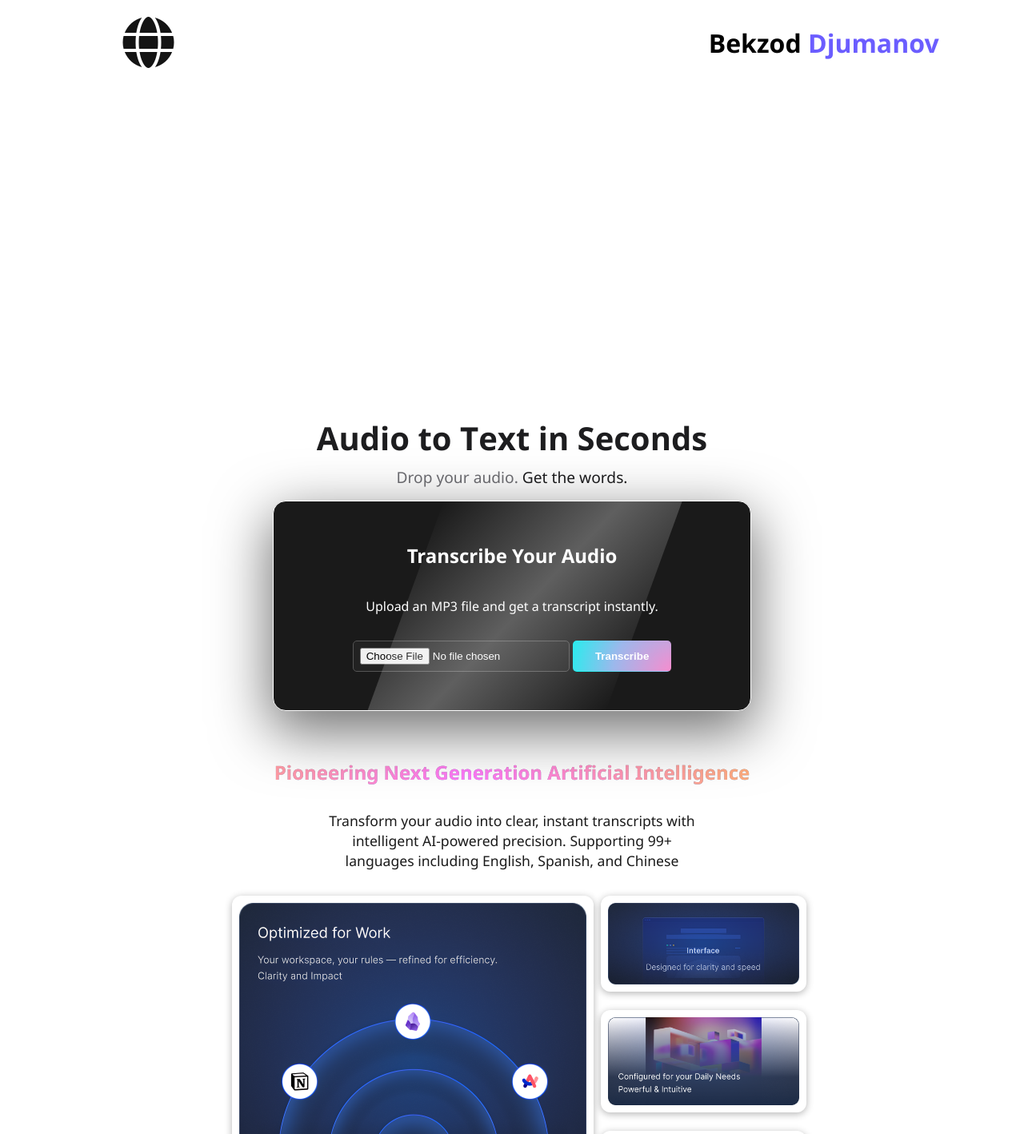
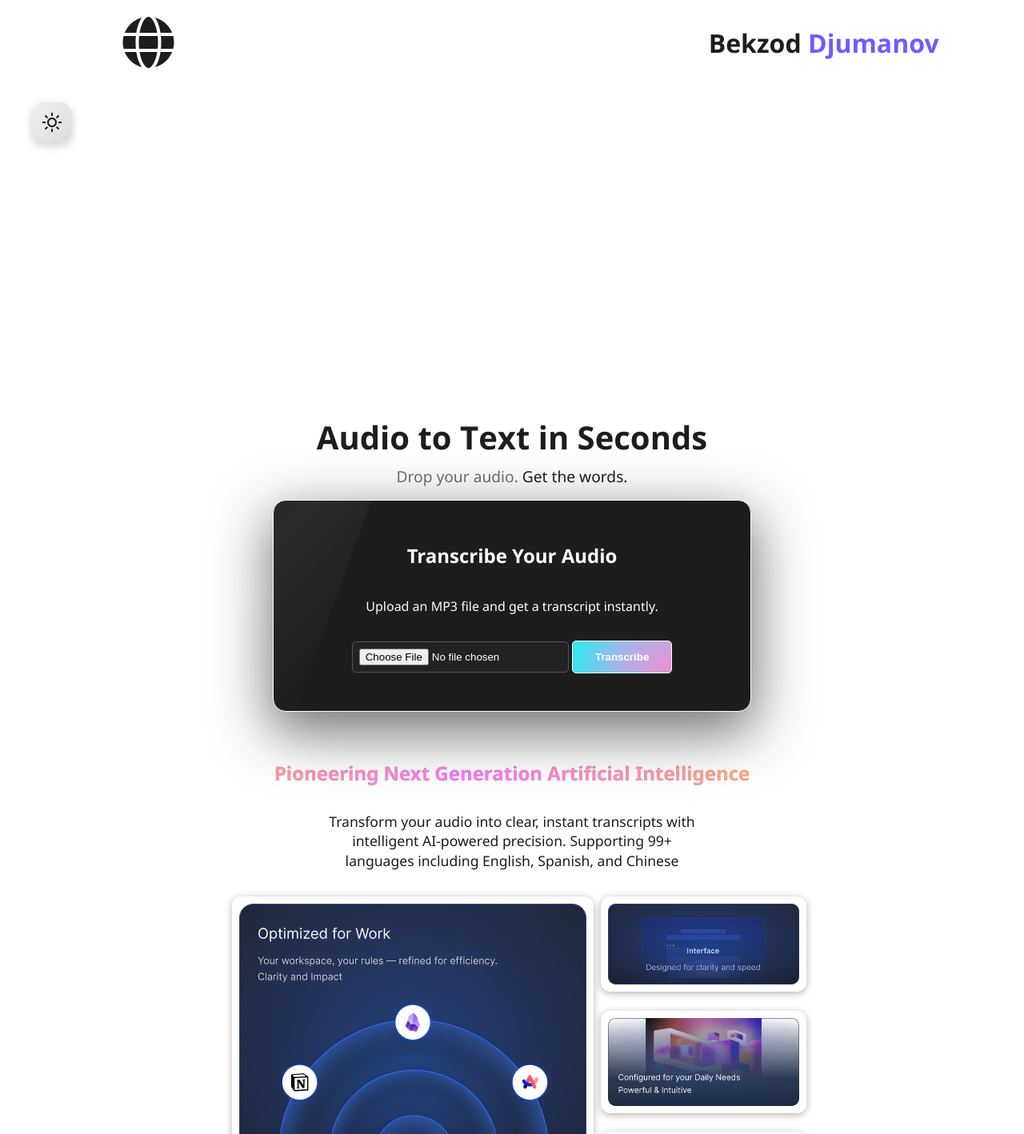
Before and after one commit to BekzodDjumanov/SpeechToText, a Flask app: page / in a window 1280 px wide. Shown: the whole page at 80% size. Run offline with Flask 3, Linux system fonts and the light colour scheme; some libraries are stand-ins or nearby versions.

Commit message:
Updated ux

```diff
--- a/static/main.js
+++ b/static/main.js
@@ -26,6 +26,10 @@ document.getElementById('upload-form').addEventListener('submit', function(event
   );
 });
 
+document.querySelector('.dark-light-btn').addEventListener('click', () => {
+  document.body.classList.toggle('dark-mode');
+});
+
 // library for movement
 const sr = ScrollReveal ({
     distance: '65px',
--- a/static/styles.css
+++ b/static/styles.css
@@ -1,16 +1,33 @@
+:root {
+  --bg-color: #fff;
+  --text-color: #1d1d1f;
+  --header: rgba(255, 255, 255, 0.3);
+  --hero: #1d1d1d;
+}
+
+body.dark-mode {
+  --bg-color: hsl(240 20% 2%);
+  --text-color: #fff;
+  --header: rgba(0, 0, 0, 0.3);
+  --hero: #F8F5EF;
+}
+body.dark-mode .hero-card::before {
+  display: none;
+}
 body, html {
     margin: 0;
     font-family: 'Segoe UI', sans-serif;
-    color: #fff;
+    color: var(--bg-color);
     display: flex;
     justify-content: center;
     align-items: center;
     height: 100vh;
-    background: #fff;
+    background: var(--bg-color);
     flex-direction: column;
     padding: 0;
     overflow-x: hidden;
     width: 100%;
+    transition: background-color 0.7s ease-in-out, color 0.7s ease-in-out;
   }
   span{
     color: #6e6e73;
@@ -251,11 +268,11 @@ body, html {
     padding: 6rem 2rem 4rem;
     text-align: center;
     min-height: 100vh;
-    color: white;
+    color: var(--bg-color);
   }
   .disclaimer {
-    background: #141414;
-    color: #fff;
+    background: var(--text-color);
+    color: var(--bg-color);
     padding: 0.4rem 0.8rem;
     margin: 1rem auto;
     text-align: center;
@@ -273,6 +290,58 @@ body, html {
     z-index: 10;
     animation: fadeOut 3s ease-in-out forwards 3s;
   }
+  .dark-light-btn {
+    position: fixed;
+    top: 8rem;
+    left: 40px;
+    width: 50px;
+    height: 50px;
+    border-radius: 16px;
+    background: linear-gradient(135deg, #f0f0f0, #dcdcdc);
+    box-shadow: 0 4px 12px rgba(0, 0, 0, 0.2);
+    cursor: pointer;
+    transition: background 0.5s ease-in-out;
+    display: flex;
+    align-items: center;
+    justify-content: center;
+    z-index: 9999;
+  }
+
+  .icon-sun,
+  .icon-moon {
+    position: absolute;
+    width: 24px;
+    height: 24px;
+    transition: opacity 0.4s ease, transform 0.4s ease;
+    display: flex;
+    align-items: center;
+    justify-content: center;
+  }
+
+  .icon-sun {
+    opacity: 1;
+    transform: scale(1);
+  }
+
+  .icon-moon {
+    opacity: 0;
+    transform: scale(0.5);
+  }
+
+  body.dark-mode .icon-sun {
+    opacity: 0;
+    transform: scale(0.5);
+  }
+
+  body.dark-mode .icon-moon {
+    opacity: 1;
+    transform: scale(1);
+  }
+
+  body.dark-mode .dark-light-btn {
+    background: linear-gradient(135deg, #2a2a2a, #1a1a1a);
+  }
+
   @keyframes fadeOut{
     0%{
       opacity: 1;
@@ -301,7 +370,7 @@ body, html {
     justify-content: space-between;
     align-items: center;
     z-index: 5;
-    background: rgba(255, 255, 255, 0.3);
+    background: var(--header);
     backdrop-filter: blur(10px);
     height: 10px;
     opacity: 0;
@@ -321,13 +390,13 @@ body, html {
   .globe i{
     position: relative;
     font-size: 4rem;
-    color: #141414;
+    color: var(--text-color);
     margin: 0;
     margin-top: 2rem;
   }
   .logo {
     position: relative;
-    color: black;
+    color: var(--text-color);
     font-size: 2rem;
     margin: 0;
     transform: translateX(-100px);
@@ -339,28 +408,28 @@ body, html {
     font-size: 2.5rem;
     font-weight: 700;
     margin-bottom: 0.5rem;
-    color: #1d1d1f;
+    color: var(--text-color);
     margin-top: 45rem;
   }
 
   .hero-description {
     font-size: 1.2rem;
     margin-bottom: 1rem;
-    color: #1d1d1f;
+    color: var(--text-color);
     margin-top: 0rem;
     font-weight: 575;
   }
 
   .hero-card {
     position: relative;
-    background: #1a1a1a;
+    background: var(--hero);
     padding: 2rem 3rem;
     border-radius: 16px;
     margin-bottom: 2.5rem;
     box-shadow: rgba(0, 0, 0, 0.56) 0px 22px 70px 4px;
     width: 100%;
     max-width: 500px;
-    border: 1px solid white;
+    border: 1px solid var(--bg-color);
 
     display: flex;
     flex-direction: column;
@@ -382,14 +451,16 @@ body, html {
       rgba(255, 255, 255, 0) 100%
     );
     transform: skewX(-20deg);
-    animation: shine 2s infinite;
+    animation: shine 2s ease-in-out infinite;
   }
 
   @keyframes shine {
     0% {
+      opacity: 0;
       left: -75%;
     }
     100% {
+      opacity: 1;
       left: 125%;
     }
   }
@@ -411,7 +482,7 @@ body, html {
     position: relative;
     padding: .75rem 1.75rem;
     background: radial-gradient(circle at 100% 107%, #ff89cc 0%, #9cb8ec 30%, #00ffee 60%, #62c2fe 100%);
-    border: none;
+    border: 1px solid var(--bg-color);
     border-radius: 5px;
     cursor: pointer;
     font-weight: bold;
@@ -572,7 +643,7 @@ body, html {
 
   .ai-description {
     font-size: 1.1rem;
-    color: #1a1a1a;
+    color: var(--text-color);
     max-width: 480px;
     margin: 0 auto 2rem;
     text-align: center;
--- a/templates/index.html
+++ b/templates/index.html
@@ -77,6 +77,21 @@
         <p class="copyright">&copy; Bekzod Djumanov | All Rights Reserved</p>
     </footer>
 
+    <div class="dark-light-btn" id="theme-toggle">
+      <div class="icon-sun">
+        <svg xmlns="http://www.w3.org/2000/svg" fill="none" viewBox="0 0 24 24" height="24" width="24">
+          <path fill="#1c1c1e" d="M12 16C14.2091 16 16 14.2091 16 12C16 9.79086 14.2091 8 12 8C9.79086 8 8 9.79086 8 12C8 14.2091 9.79086 16 12 16ZM12 18C15.3137 18 18 15.3137 18 12C18 8.68629 15.3137 6 12 6C8.68629 6 6 8.68629 6 12C6 15.3137 8.68629 18 12 18Z" clip-rule="evenodd" fill-rule="evenodd"></path>
+          <path fill="#1c1c1e" d="M11 0H13V4.06189C12.6724 4.02104 12.3387 4 12 4C11.6613 4 11.3276 4.02104 11 4.06189V0ZM7.0943 5.68018L4.22173 2.80761L2.80752 4.22183L5.6801 7.09441C6.09071 6.56618 6.56608 6.0908 7.0943 5.68018ZM4.06189 11H0V13H4.06189C4.02104 12.6724 4 12.3387 4 12C4 11.6613 4.02104 11.3276 4.06189 11ZM5.6801 16.9056L2.80751 19.7782L4.22173 21.1924L7.0943 18.3198C6.56608 17.9092 6.09071 17.4338 5.6801 16.9056ZM11 19.9381V24H13V19.9381C12.6724 19.979 12.3387 20 12 20C11.6613 20 11.3276 19.979 11 19.9381ZM16.9056 18.3199L19.7781 21.1924L21.1923 19.7782L18.3198 16.9057C17.9092 17.4339 17.4338 17.9093 16.9056 18.3199ZM19.9381 13H24V11H19.9381C19.979 11.3276 20 11.6613 20 12C20 12.3387 19.979 12.6724 19.9381 13ZM18.3198 7.0943L21.1923 4.22183L19.7781 2.80762L16.9056 5.6801C17.4338 6.09071 17.9092 6.56608 18.3198 7.0943Z" clip-rule="evenodd" fill-rule="evenodd"></path>
+        </svg>
+      </div>
+
+      <div class="icon-moon">
+        <svg xmlns="http://www.w3.org/2000/svg" fill="none" viewBox="0 0 24 24" height="24" width="24">
+          <path fill="#f2f2f7" d="M12.2256 2.00253C9.59172 1.94346 6.93894 2.9189 4.92893 4.92891C1.02369 8.83415 1.02369 15.1658 4.92893 19.071C8.83418 22.9763 15.1658 22.9763 19.0711 19.071C21.0811 17.061 22.0565 14.4082 21.9975 11.7743C21.9796 10.9772 21.8669 10.1818 21.6595 9.40643C21.0933 9.9488 20.5078 10.4276 19.9163 10.8425C18.5649 11.7906 17.1826 12.4053 15.9301 12.6837C14.0241 13.1072 12.7156 12.7156 12 12C11.2844 11.2844 10.8928 9.97588 11.3163 8.0699C11.5947 6.81738 12.2094 5.43511 13.1575 4.08368C13.5724 3.49221 14.0512 2.90664 14.5935 2.34046C13.8182 2.13305 13.0228 2.02041 12.2256 2.00253ZM17.6569 17.6568C18.9081 16.4056 19.6582 14.8431 19.9072 13.2186C16.3611 15.2643 12.638 15.4664 10.5858 13.4142C8.53361 11.362 8.73568 7.63895 10.7814 4.09281C9.1569 4.34184 7.59434 5.09193 6.34315 6.34313C3.21895 9.46732 3.21895 14.5326 6.34315 17.6568C9.46734 20.781 14.5327 20.781 17.6569 17.6568Z" clip-rule="evenodd" fill-rule="evenodd"></path>
+        </svg>
+      </div>
+      </div>
+
 </body>
 </html>
 
@@ -87,13 +102,6 @@
 <script src="{{ url_for('static', filename='main.js') }}"></script>
 
 <script>
-
-
-    /*gsap.from(".hero-card", 2, {
-      opacity: 0,
-      x: "-30",
-      ease: "power4.inOut",
-    });*/
 
     gsap.to(".disclaimer", 3, {
       x: "-350",
```
